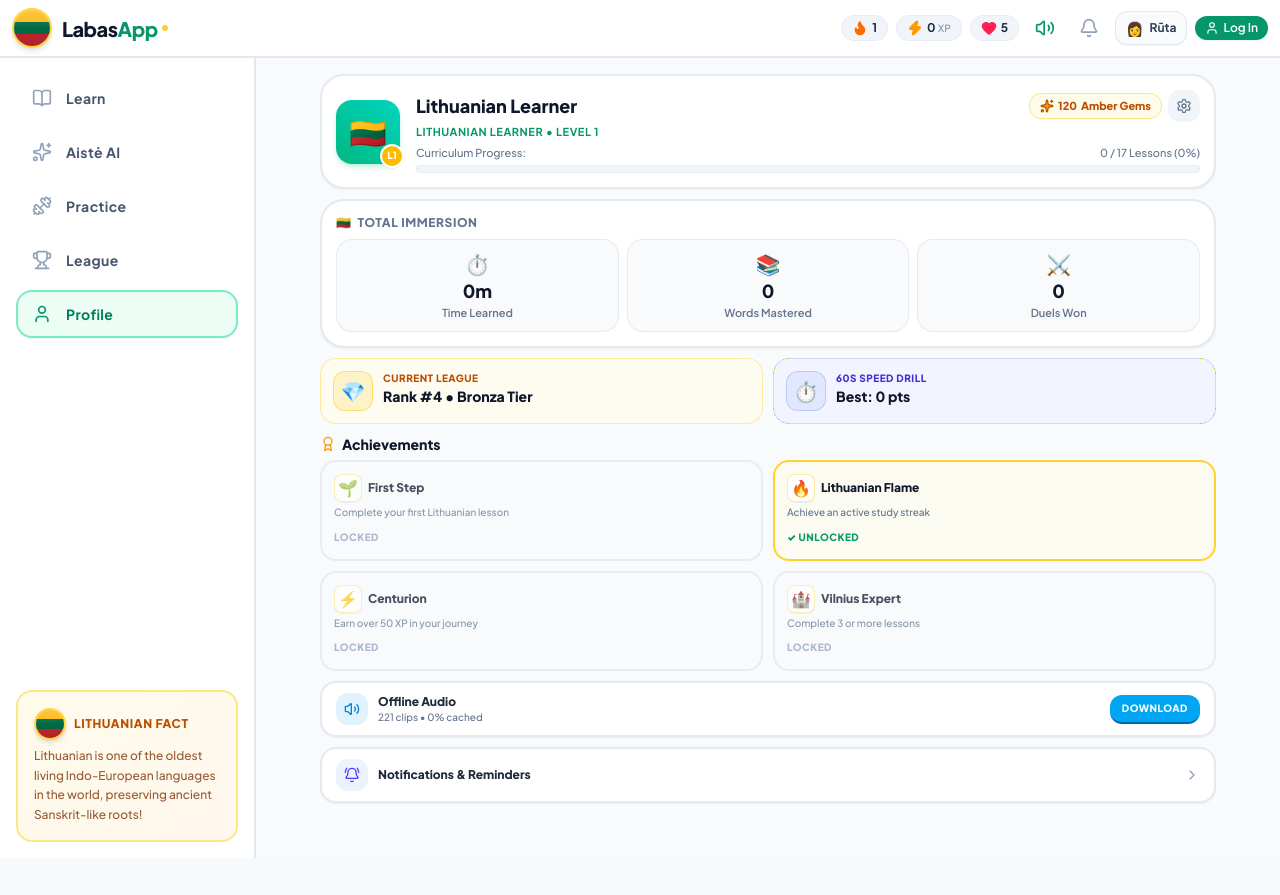
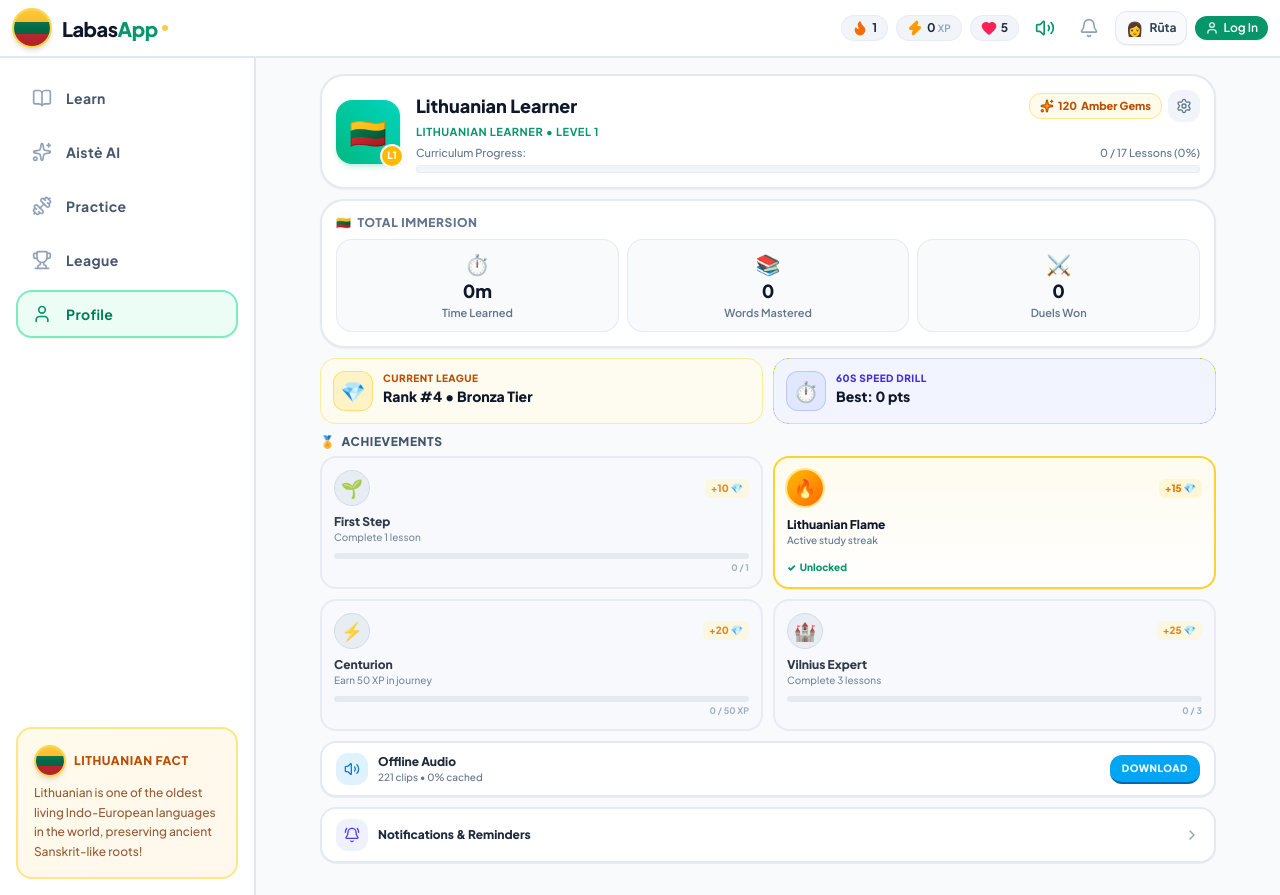
Before and after one commit to ekpeprince/sekmes-lithuanian, a Next.js app: page /profile in a window 1280 px wide. Before the commit the page ends 858 px from the top, so only its background shows below. Built offline with nearby package versions, Linux system fonts and the light colour scheme; no server answers.

Commit message:
style(profile): transform achievement tiles into gamified trophy badges with progress tracks

```diff
--- a/src/app/profile/page.tsx
+++ b/src/app/profile/page.tsx
@@ -4,7 +4,7 @@
 import { useGame } from '@/context/GameContext';
 import { useAuth } from '@/contexts/AuthContext';
 import { getAllLessons } from '@/data/curriculum';
-import { Heart, Award, RotateCcw, Sparkles, BellRing, ChevronRight, Settings, X } from 'lucide-react';
+import { Heart, RotateCcw, Sparkles, BellRing, ChevronRight, Settings, X } from 'lucide-react';
 import { sounds } from '@/lib/audio';
 import { OfflineAudioPackCard } from '@/components/OfflineAudioPackCard';
 import { NotificationModal } from '@/components/NotificationModal';
@@ -35,29 +35,45 @@
     {
       id: 'first_lesson',
       title: 'First Step',
-      desc: 'Complete your first Lithuanian lesson',
+      desc: 'Complete 1 lesson',
       isUnlocked: completedCount >= 1,
+      current: Math.min(1, completedCount),
+      max: 1,
+      progressText: `${Math.min(1, completedCount)} / 1`,
+      reward: '+10 💎',
       icon: '🌱',
     },
     {
       id: 'streak_master',
       title: 'Lithuanian Flame',
-      desc: 'Achieve an active study streak',
+      desc: 'Active study streak',
       isUnlocked: progress.streak >= 1,
+      current: Math.min(1, progress.streak),
+      max: 1,
+      progressText: `${Math.min(1, progress.streak)} / 1 day`,
+      reward: '+15 💎',
       icon: '🔥',
     },
     {
       id: 'xp_warrior',
       title: 'Centurion',
-      desc: 'Earn over 50 XP in your journey',
+      desc: 'Earn 50 XP in journey',
       isUnlocked: progress.xp >= 50,
+      current: Math.min(50, progress.xp),
+      max: 50,
+      progressText: `${Math.min(50, progress.xp)} / 50 XP`,
+      reward: '+20 💎',
       icon: '⚡',
     },
     {
       id: 'unit_champion',
       title: 'Vilnius Expert',
-      desc: 'Complete 3 or more lessons',
+      desc: 'Complete 3 lessons',
       isUnlocked: completedCount >= 3,
+      current: Math.min(3, completedCount),
+      max: 3,
+      progressText: `${Math.min(3, completedCount)} / 3`,
+      reward: '+25 💎',
       icon: '🏰',
     },
   ];
@@ -204,48 +220,76 @@
           </div>
         </div>
 
-        {/* 2-Column Achievements Grid */}
+        {/* 2-Column Gamified Achievements Grid */}
         <div>
-          <h2 className="text-xs sm:text-sm font-black text-slate-900 mb-1.5 flex items-center gap-1.5">
-            <Award className="h-4 w-4 text-amber-500" />
+          <div className="flex items-center gap-1.5 mb-1.5 text-xs font-black uppercase tracking-wider text-slate-600">
+            <span>🏅</span>
             <span>Achievements</span>
-          </h2>
+          </div>
 
-          <div className="grid grid-cols-2 gap-2 sm:gap-2.5">
-            {achievements.map((item) => (
+          <div className="grid grid-cols-2 gap-2.5">
+            {achievements.map((item) => {
+              const progressPercent = Math.min(100, Math.round((item.current / item.max) * 100));
+              return (
                 <div
                   key={item.id}
-                className={`min-h-[94px] p-2.5 sm:p-3 rounded-2xl border-2 flex flex-col justify-between transition-all ${
+                  className={`p-3 rounded-2xl border-2 transition-all flex flex-col justify-between ${
                     item.isUnlocked
-                    ? 'bg-amber-50/60 border-amber-300'
-                    : 'bg-slate-50 border-slate-200 opacity-75'
+                      ? 'bg-gradient-to-b from-amber-50/80 to-white border-amber-300 shadow-2xs'
+                      : 'bg-slate-50/70 border-slate-200/90 opacity-85'
                   }`}
                 >
+                  {/* Top Row: Circular Medallion + Reward Pill */}
+                  <div className="flex items-center justify-between">
+                    <div
+                      className={`w-9 h-9 rounded-full flex items-center justify-center text-lg shrink-0 ${
+                        item.isUnlocked
+                          ? 'bg-gradient-to-br from-amber-400 to-orange-500 text-white shadow-xs ring-2 ring-amber-200'
+                          : 'bg-slate-200/80 text-slate-400 border border-slate-300'
+                      }`}
+                    >
+                      {item.icon}
+                    </div>
+
+                    <span className="text-[10px] font-black text-amber-600 bg-amber-100/60 px-1.5 py-0.5 rounded-md">
+                      {item.reward}
+                    </span>
+                  </div>
+
+                  {/* Middle: Title & Short Description */}
                   <div>
-                  <div className="flex items-center gap-1.5 mb-1">
-                    <span className="flex h-6 w-6 sm:h-7 sm:w-7 shrink-0 items-center justify-center rounded-lg bg-white border border-amber-200/80 text-sm sm:text-base shadow-2xs">
-                      {item.icon}
-                    </span>
-                    <h4 className="text-xs font-black text-slate-900 truncate">
+                    <h4 className="text-xs font-black text-slate-900 mt-2 truncate">
                       {item.title}
                     </h4>
-                  </div>
-                  <p className="text-[10px] text-slate-500 font-medium leading-tight line-clamp-2 mb-1">
+                    <p className="text-[10px] text-slate-500 font-medium line-clamp-1">
                       {item.desc}
                     </p>
                   </div>
 
+                  {/* Bottom State */}
                   <div>
-                  <span
-                    className={`inline-block text-[10px] font-black uppercase tracking-wider ${
-                      item.isUnlocked ? 'text-emerald-600' : 'text-slate-400'
-                    }`}
-                  >
-                    {item.isUnlocked ? '✓ Unlocked' : 'Locked'}
-                  </span>
+                    {item.isUnlocked ? (
+                      <div className="text-[10px] font-black text-emerald-600 flex items-center gap-1 mt-2">
+                        <span>✓</span>
+                        <span>Unlocked</span>
+                      </div>
+                    ) : (
+                      <div className="mt-2">
+                        <div className="h-1.5 w-full bg-slate-200 rounded-full overflow-hidden">
+                          <div
+                            className="h-full rounded-full bg-amber-500 transition-all duration-300"
+                            style={{ width: `${progressPercent}%` }}
+                          />
+                        </div>
+                        <p className="text-[9px] font-bold text-slate-400 mt-0.5 text-right">
+                          {item.progressText}
+                        </p>
+                      </div>
+                    )}
                   </div>
                 </div>
-            ))}
+              );
+            })}
           </div>
         </div>
 
```
Lines whose indentation alone changed are shown as unchanged.
